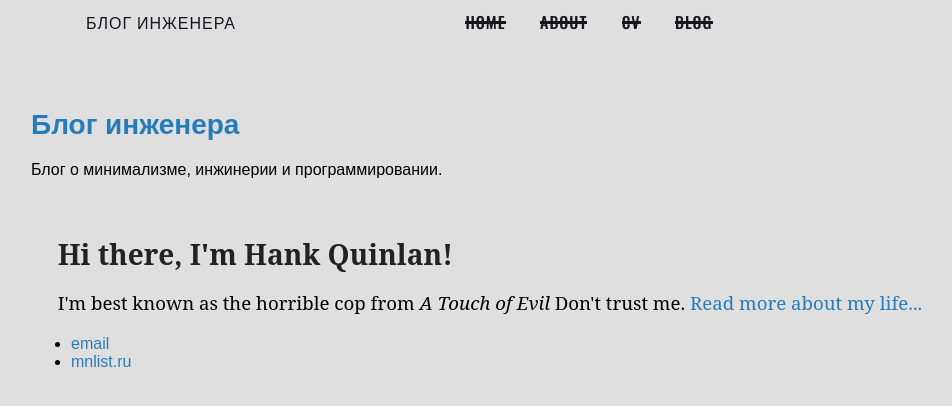
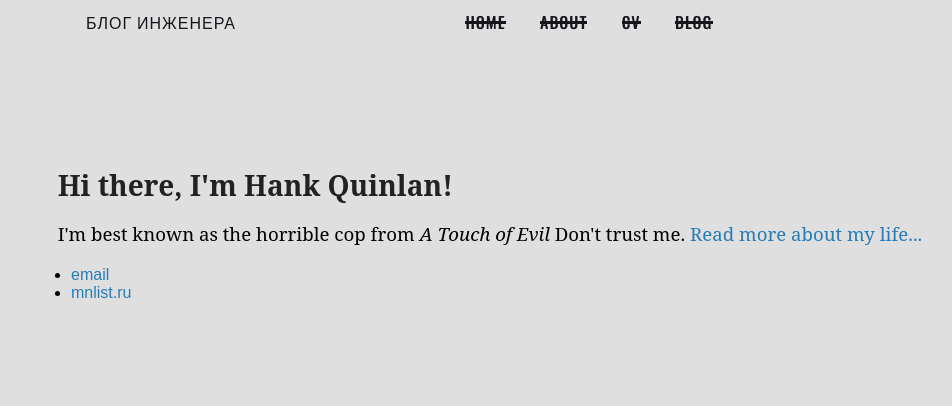
Before and after one commit to kiselevmv/kiselevmv.github.io, a Jekyll site: the page built from test.html, in a window 1280 px wide. Shown: the top 406 px of the page, without its empty margins (161-1113 px from the left). Built offline with Jekyll 4.4.1, drawn with Linux system fonts in a browser that asks for light colours; nearby versions of some CDN libraries.

Commit message:
New design

```diff
--- /dev/null
+++ b/_drafts/layout_backup.html
@@ -0,0 +1,6 @@
+   		<h1><a href="{{ "/" | absolute_url }}">{{ site.title | default: site.github.repository_name }}</a></h1>
+        {% if site.logo %}
+	   		<img src="{{site.logo | relative_url}}" alt="Logo" />
+    	{% endif %}
+
+   		<p>{{ site.description | default: site.github.project_tagline }}</p>
--- a/_layouts/default.html
+++ b/_layouts/default.html
@@ -24,15 +24,7 @@
         		<a class="active" href="/blog">Blog</a>
     		</ul>
 		</nav>
-
-   		<h1><a href="{{ "/" | absolute_url }}">{{ site.title | default: site.github.repository_name }}</a></h1>
-        {% if site.logo %}
-	   		<img src="{{site.logo | relative_url}}" alt="Logo" />
-    	{% endif %}
-
-   		<p>{{ site.description | default: site.github.project_tagline }}</p>
-
-   		</header>
+		</header>
 
 		<div class="content">
 
```
